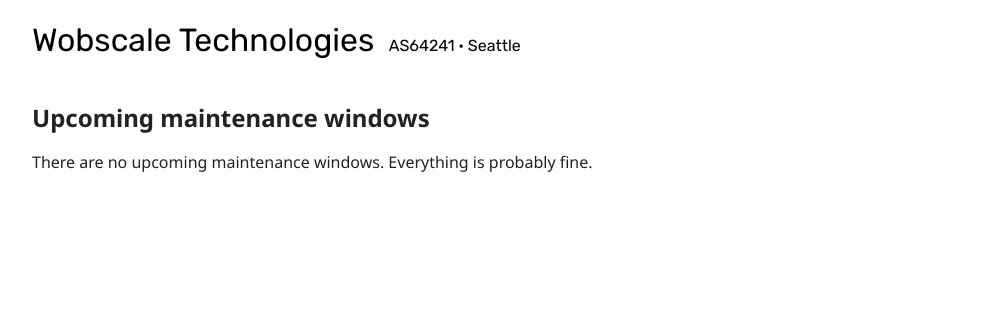
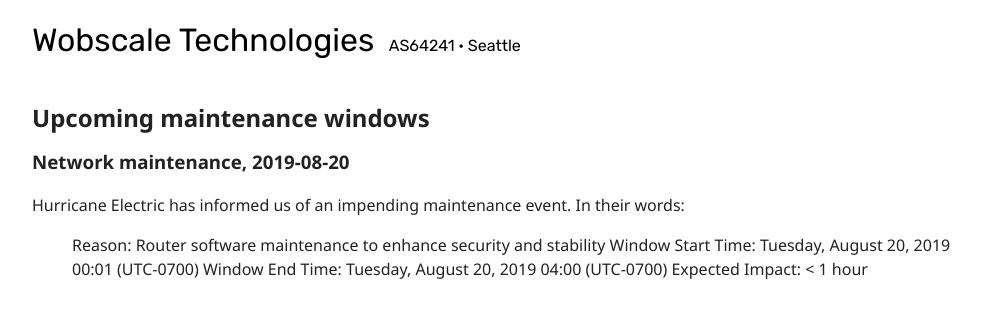
Before and after one commit to wobscale/status.wobscale.website, a Jekyll site: the page built from index.md, in a window 1280 px wide. Shown: the top 318 px of the page, without its empty margins (128-1109 px from the left). Built offline with Jekyll 4.4.1, drawn with Linux system fonts in a browser that asks for light colours; our own code applies the rules of GitHub Pages for plain Markdown files.

Commit message:
Add upcoming maintenance event

```diff
--- a/index.md
+++ b/index.md
@@ -4,4 +4,11 @@ layout: "default"
 
 ## Upcoming maintenance windows
 
-There are no upcoming maintenance windows. Everything is probably fine.
+### Network maintenance, 2019-08-20
+
+Hurricane Electric has informed us of an impending maintenance event. In their words:
+
+> Reason: Router software maintenance to enhance security and stability
+> Window Start Time: Tuesday, August 20, 2019 00:01 (UTC-0700)
+> Window End Time: Tuesday, August 20, 2019 04:00 (UTC-0700)
+> Expected Impact: < 1 hour
```
